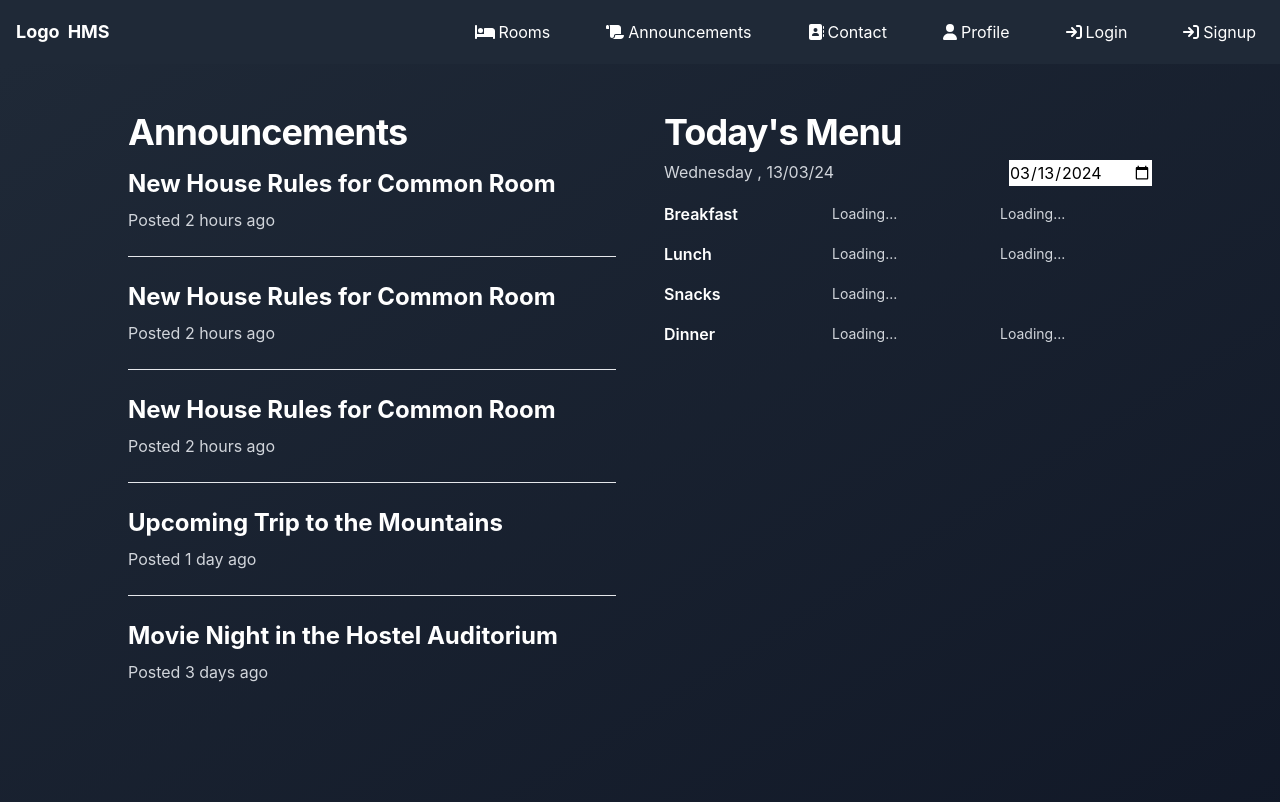
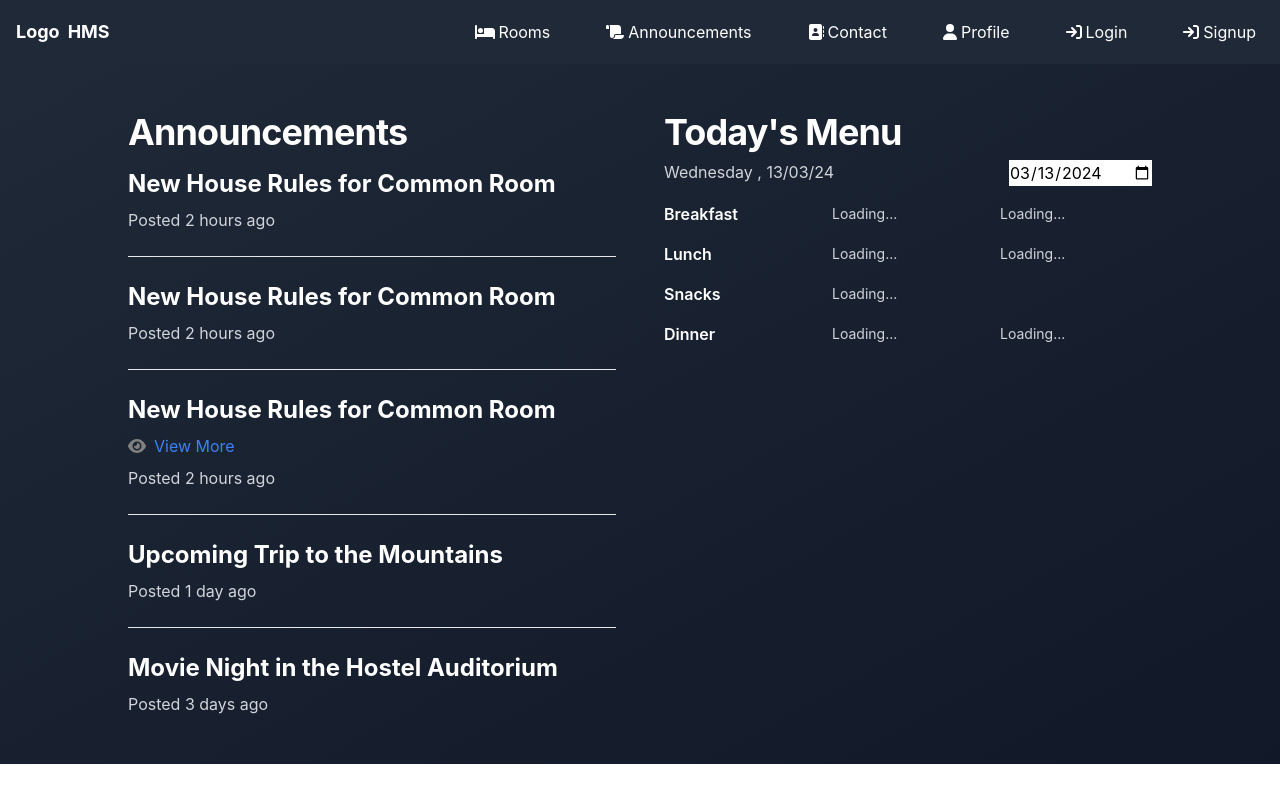
Before and after one commit to dino2580/HMS_DEPLOYED, a React (Create React App) app in the folder frontend/: page /announcement in a window 1280 px wide. Shown: the top 802 px of the page. Built offline with nearby package versions, Linux system fonts and the light colour scheme; no server answers.

Commit message:
changes in dashboard

```diff
--- a/frontend/src/components/Announcement.js
+++ b/frontend/src/components/Announcement.js
@@ -1,4 +1,6 @@
 import React, { useState, useEffect } from "react";
+import { FontAwesomeIcon } from '@fortawesome/react-fontawesome';
+import { faEye } from "@fortawesome/free-solid-svg-icons";
 
 export default function Announcement() {
   const [currentDate, setCurrentDate] = useState(new Date());
@@ -76,8 +78,15 @@ export default function Announcement() {
     const year = date.getFullYear().toString().slice(-2);
     return `${day}/${month}/${year}`;
   };
+  const problemDescription ="SEEDHI SI BAAT HAI NAYA RULE YE HAI KI NET NHI AAYEGA JO KARNA HAI KR LO JITNA NET CHALANA HAI CHALA LO ABHI";
+  const [showFullDescription, setShowFullDescription] = useState(false);
+
+  const handleReadMore = () => {
+    setShowFullDescription(!showFullDescription);
+  };
+
   return (
-    <div className="h-screen px-4 py-6 md:px-6 xl:py-12 2xl:py-16 bg-gradient-to-br from-gray-800 to-gray-900">
+    <div className="h-100vh px-4 py-6 md:px-6 xl:py-12 2xl:py-16 bg-gradient-to-br from-gray-800 to-gray-900">
       <div className="grid max-w-5xl gap-6 mx-auto lg:grid-cols-2 lg:gap-12">
         <div className="space-y-4 lg:order-2 lg:col-start-2">
           <div className="space-y-2">
@@ -154,6 +163,7 @@ export default function Announcement() {
               <h2 className="text-2xl font-bold text-white dark:text-gray-100">
                 New House Rules for Common Room
               </h2>
+
               <p className="text-gray-300 dark:text-gray-400">
                 Posted 2 hours ago
               </p>
@@ -172,6 +182,32 @@ export default function Announcement() {
               <h2 className="text-2xl font-bold text-white dark:text-gray-100">
                 New House Rules for Common Room
               </h2>
+
+              {showFullDescription ? (
+          <div>
+            <p className="text-gray-300">
+            {problemDescription}</p>
+            <button
+              className="text-blue-500 hover:text-blue-700 mt-2"
+              onClick={handleReadMore}
+            >
+              Read Less
+            </button>
+          </div>
+        ) : (
+          <div>
+
+            <FontAwesomeIcon className="mr-2" icon={faEye} style={{ color: 'gray' }} />
+            <button
+
+              className="text-blue-500 hover:text-blue-700"
+              onClick={handleReadMore}
+            >
+              View More
+            </button>
+          </div>
+        )}
+
               <p className="text-gray-300 dark:text-gray-400">
                 Posted 2 hours ago
               </p>
--- a/frontend/src/components/Workers.js
+++ b/frontend/src/components/Workers.js
@@ -9,7 +9,7 @@ export default function Workers() {
       <div className="container mx-auto">
         <div className="flex justify-center items-start gap-8">
 
-        <nav className="w-1/5 md:w-1/4 h-full bg-gray-800 p-8 rounded-lg">
+        <nav className="w-1/10 md:w-1/4 h-full bg-gray-800 p-4 rounded-lg">
                     <ul className="text-white">
                         <li className="py-2 px-4 hover:bg-gray-700 cursor-pointer transition duration-300 rounded-md">
                             <FontAwesomeIcon className="mr-2" icon={faChartBar} />
```
